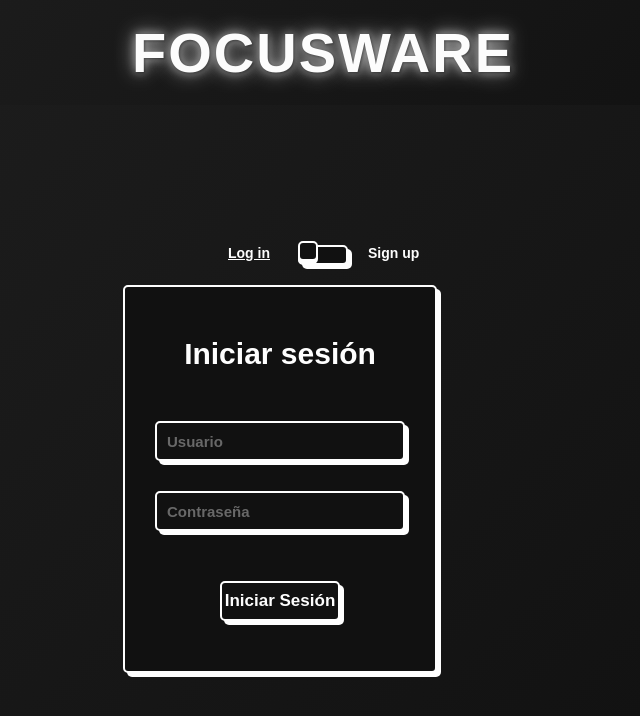
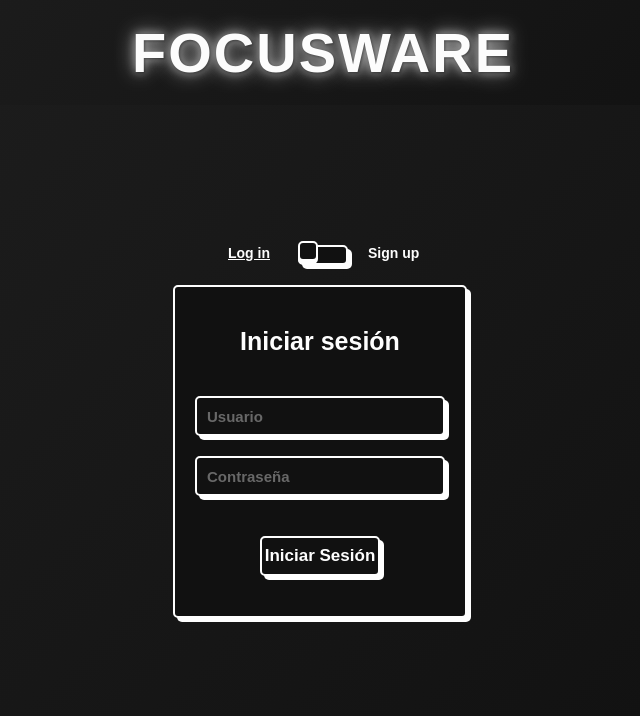
Before and after one commit to CesarGoto1/App, a React (Vite) app: page / in a window 1280 px wide. Shown: the top 716 px of the page, without its empty margins (317-957 px from the left). Built offline with nearby package versions, Linux system fonts and the light colour scheme.

Commit message:
Modificación Results

```diff
--- a/src/index.css
+++ b/src/index.css
@@ -124,26 +124,26 @@ h2 {
   height: 20px;
 }
 
-.card-side::before,
-.card-side::after {
+.card-side::before {
   position: absolute;
+  content: 'Log in';
+  left: -70px;
   top: 0;
   width: 100px;
+  text-decoration: underline;
+  color: var(--font-color);
   font-weight: 600;
 }
 
-.card-side::before {
-  content: 'Log in';
-  left: -70px;
-  text-decoration: underline;
-  color: var(--font-color);
-}
-
 .card-side::after {
+  position: absolute;
   content: 'Sign up';
   left: 70px;
+  top: 0;
+  width: 100px;
   text-decoration: none;
   color: var(--font-color);
+  font-weight: 600;
 }
 
 .toggle {
@@ -190,17 +190,17 @@ h2 {
   transform: translateX(30px);
 }
 
-.toggle:checked ~ .card-side::before {
+.toggle:checked ~ .card-side:before {
   text-decoration: none;
 }
 
-.toggle:checked ~ .card-side::after {
+.toggle:checked ~ .card-side:after {
   text-decoration: underline;
 }
 
 .flip-card__inner {
-  width: 400px;
-  height: 450px;
+  width: 300px;
+  height: 350px;
   position: relative;
   background-color: transparent;
   perspective: 1000px;
@@ -217,9 +217,8 @@ h2 {
   box-shadow: none;
 }
 
-.flip-card__front,
-.flip-card__back {
-  padding: 30px;
+.flip-card__front, .flip-card__back {
+  padding: 20px;
   position: absolute;
   display: flex;
   flex-direction: column;
@@ -227,7 +226,7 @@ h2 {
   -webkit-backface-visibility: hidden;
   backface-visibility: hidden;
   background: var(--bg-color);
-  gap: 30px;
+  gap: 20px;
   border-radius: 5px;
   border: 2px solid var(--main-color);
   box-shadow: 4px 4px var(--main-color);
@@ -242,12 +241,12 @@ h2 {
   display: flex;
   flex-direction: column;
   align-items: center;
-  gap: 30px;
+  gap: 20px;
 }
 
 .title {
-  margin: 20px 0;
-  font-size: 30px;
+  margin: 20px 0 20px 0;
+  font-size: 25px;
   font-weight: 900;
   text-align: center;
   color: var(--main-color);
@@ -276,14 +275,13 @@ h2 {
   border: 2px solid var(--input-focus);
 }
 
-.flip-card__btn:active,
-.button-confirm:active {
+.flip-card__btn:active, .button-confirm:active {
   box-shadow: 0px 0px var(--main-color);
   transform: translate(3px, 3px);
 }
 
 .flip-card__btn {
-  margin: 20px 0;
+  margin: 20px 0 20px 0;
   width: 120px;
   height: 40px;
   border-radius: 5px;
```
